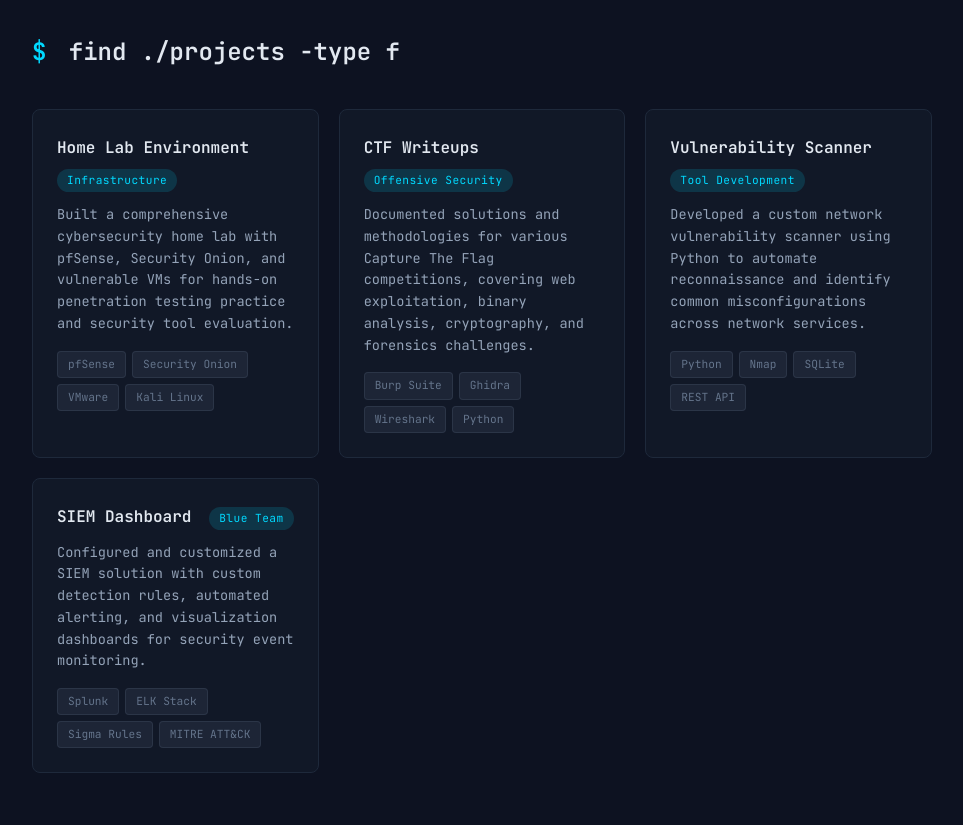
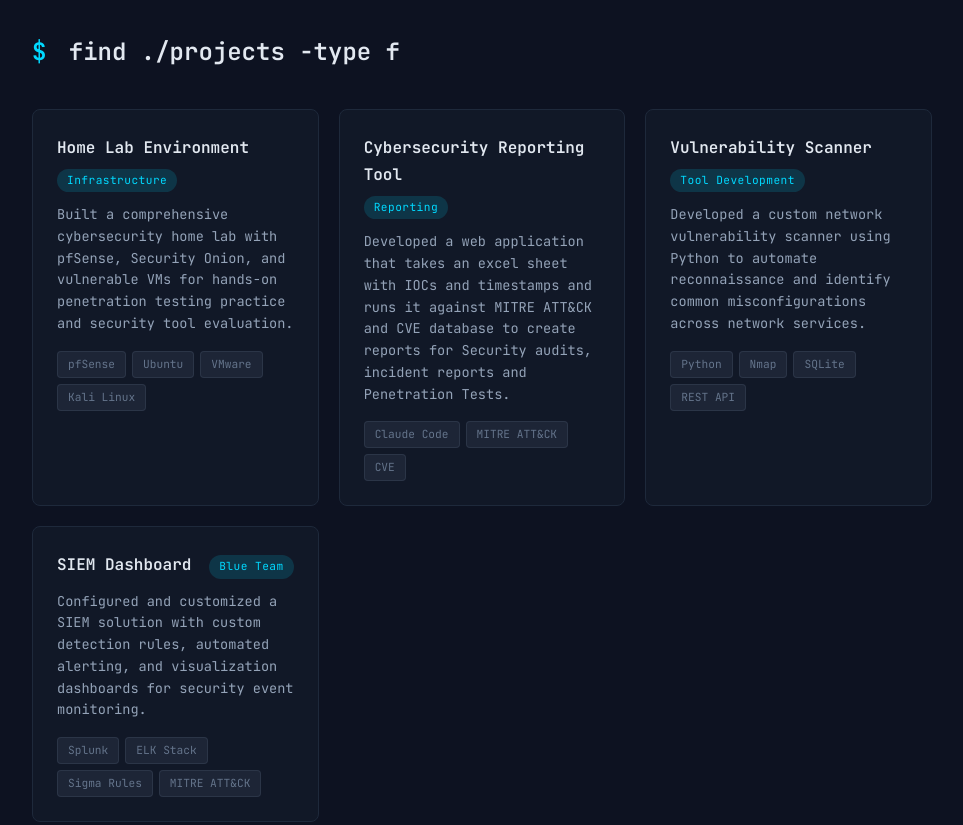
Before and after one commit to marty-schneider/personal-website, a plain HTML site: page index.html in a window 1280 px wide. Shown: the part 4500-5325 px from the top of the page, without its empty margins (158-1121 px from the left). Drawn offline with Linux system fonts and the light colour scheme.

Commit message:
Revise project details and update contact information
Updated project descriptions and technologies used. Changed contact information and links.

```diff
--- a/index.html
+++ b/index.html
@@ -249,22 +249,21 @@
           <p class="project-desc">Built a comprehensive cybersecurity home lab with pfSense, Security Onion, and vulnerable VMs for hands-on penetration testing practice and security tool evaluation.</p>
           <div class="project-tech">
             <span>pfSense</span>
-            <span>Security Onion</span>
+            <span>Ubuntu</span>
             <span>VMware</span>
             <span>Kali Linux</span>
           </div>
         </div>
         <div class="project-card">
           <div class="project-header">
-            <h3>CTF Writeups</h3>
-            <span class="project-tag">Offensive Security</span>
+            <h3>Cybersecurity Reporting Tool</h3>
+            <span class="project-tag">Reporting</span>
           </div>
-          <p class="project-desc">Documented solutions and methodologies for various Capture The Flag competitions, covering web exploitation, binary analysis, cryptography, and forensics challenges.</p>
+          <p class="project-desc">Developed a web application that takes an excel sheet with IOCs and timestamps and runs it against MITRE ATT&CK and CVE database to create reports for Security audits, incident reports and Penetration Tests.</p>
           <div class="project-tech">
-            <span>Burp Suite</span>
-            <span>Ghidra</span>
-            <span>Wireshark</span>
-            <span>Python</span>
+            <span>Claude Code</span>
+            <span>MITRE ATT&CK</span>
+            <span>CVE</span>
           </div>
         </div>
         <div class="project-card">
@@ -314,9 +313,9 @@
             <p class="terminal-line">&nbsp;</p>
             <p class="terminal-line">I'm always interested in discussing cybersecurity, new opportunities, and collaboration on security projects.</p>
             <p class="terminal-line">&nbsp;</p>
-            <p class="terminal-line"><span class="highlight">Email:</span> <a href="mailto:marty@example.com" class="inline-link">marty@example.com</a></p>
-            <p class="terminal-line"><span class="highlight">GitHub:</span> <a href="https://github.com/" target="_blank" rel="noopener noreferrer" class="inline-link">github.com/martyschneider</a></p>
-            <p class="terminal-line"><span class="highlight">LinkedIn:</span> <a href="https://linkedin.com/" target="_blank" rel="noopener noreferrer" class="inline-link">linkedin.com/in/martyschneider</a></p>
+            <p class="terminal-line"><span class="highlight">Email:</span> <a href="mailto:marty.schneider@gmail.com" class="inline-link">marty.schneider@gmail.com</a></p>
+            <p class="terminal-line"><span class="highlight">GitHub:</span> <a href="https://github.com/marty-schneider" target="_blank" rel="noopener noreferrer" class="inline-link">github.com/martyschneider</a></p>
+            <p class="terminal-line"><span class="highlight">LinkedIn:</span> <a href="https://linkedin.com/in/martyschneider" target="_blank" rel="noopener noreferrer" class="inline-link">linkedin.com/in/martyschneider</a></p>
           </div>
         </div>
       </div>
```
